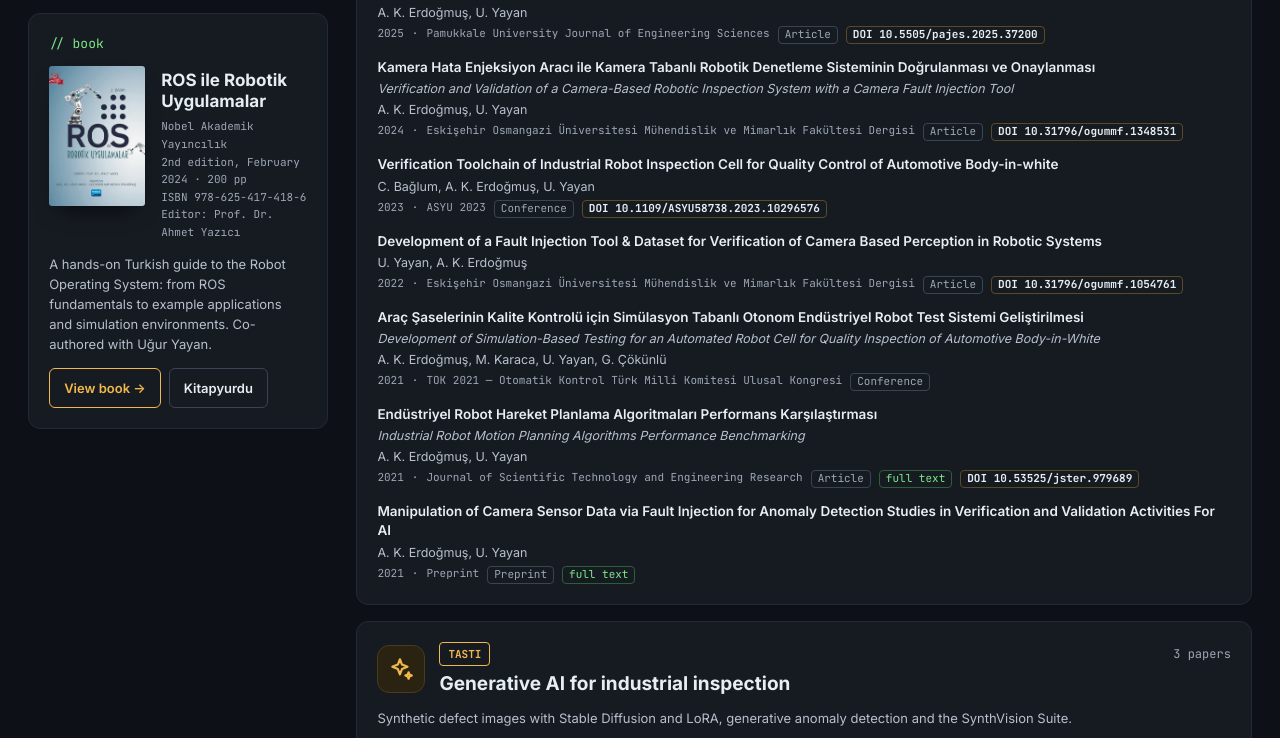
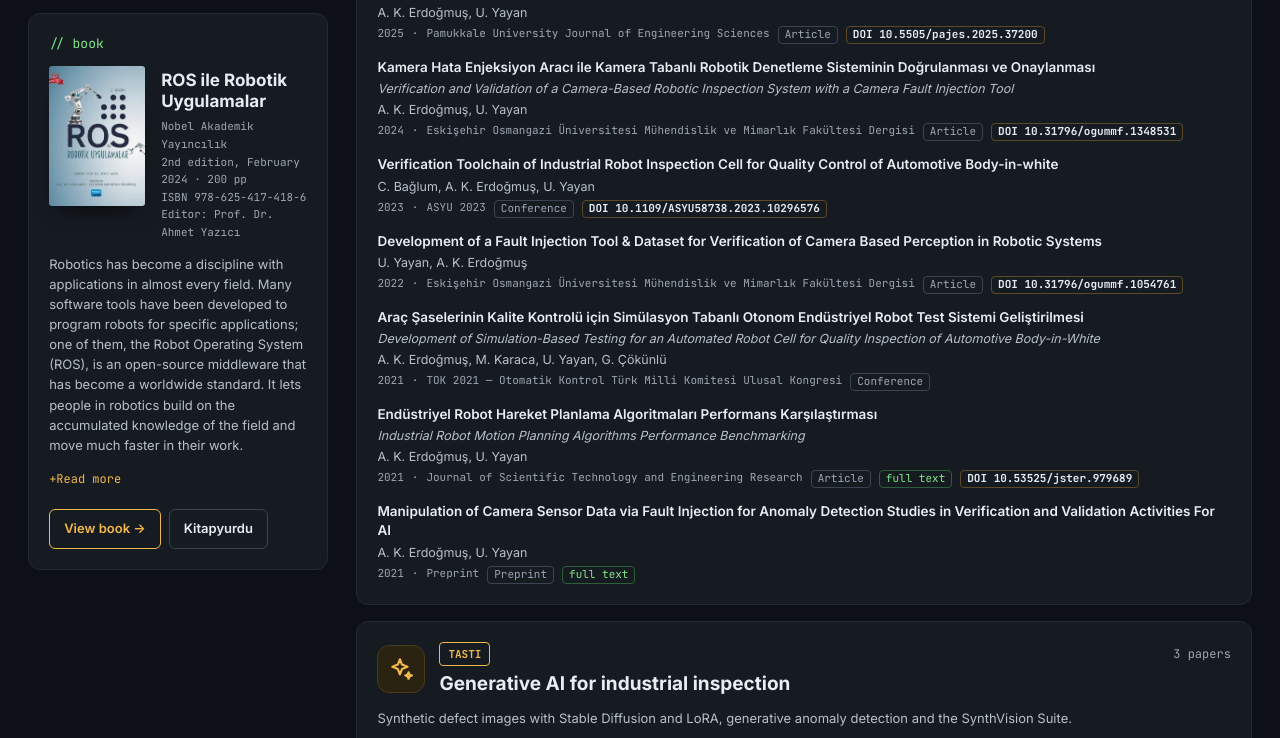
Before and after one commit to Akerdogmus/Akerdogmus.github.io, a plain HTML site: page index.html in a window 1280 px wide. Shown: the part 1039-1777 px from the top of the page. Drawn offline with Linux system fonts and the light colour scheme.

Commit message:
Use the author's own book description
The full four-paragraph Turkish description (with an English
translation) replaces the short summary; paragraphs after the first
fold under "read more" in the sidebar card.

Co-Authored-By: Claude Opus 5.5 <noreply@anthropic.com>

```diff
--- a/assets/css/style.css
+++ b/assets/css/style.css
@@ -93,6 +93,11 @@ h1, h2, h3, p, ul, ol, dl, dd { margin: 0; }
 .book__body { min-width: 0; }
 .book__title { margin-top: 4px; font-size: 17px; font-weight: 700; line-height: 1.25; }
 .book__desc { margin-top: 12px; font-size: 13px; line-height: 1.55; color: var(--text-2); }
+.book__more summary { margin-top: 8px; min-height: 32px; display: inline-flex; align-items: center; font-family: var(--mono); font-size: 12px; color: var(--accent); cursor: pointer; list-style: none; }
+.book__more summary::-webkit-details-marker { display: none; }
+.book__more summary::before { content: "+ "; }
+.book__more[open] summary::before { content: "− "; }
+.book__more .book__desc { margin-top: 10px; }
 .book__meta { margin-top: 6px; font-family: var(--mono); font-size: 11px; line-height: 1.6; color: var(--muted); }
 .book__actions { margin-top: 14px; display: flex; flex-wrap: wrap; gap: 8px; }
 
--- a/assets/js/app.js
+++ b/assets/js/app.js
@@ -17,7 +17,7 @@
       statsCmd: 'stats --source researchgate',
       stat: { publications: 'publications', books: 'books', citations: 'citations', reads: 'reads' },
       asOf: 'as of',
-      book: '// book', viewBook: 'View book →', otherStore: 'Kitapyurdu',
+      book: '// book', viewBook: 'View book →', readMore: 'Read more', otherStore: 'Kitapyurdu',
       pages: 'pp', editor: 'Editor', coverAlt: 'Cover of the book ROS ile Robotik Uygulamalar',
       liveDemo: 'Live demo ↗', source: 'Source code', screenshots: 'Screenshots',
       papers: function (n) { return n + (n === 1 ? ' paper' : ' papers'); },
@@ -39,7 +39,7 @@
       statsCmd: 'stats --source researchgate',
       stat: { publications: 'yayın', books: 'kitap', citations: 'atıf', reads: 'okunma' },
       asOf: 'tarih',
-      book: '// kitap', viewBook: 'Kitabı incele →', otherStore: 'Kitapyurdu',
+      book: '// kitap', viewBook: 'Kitabı incele →', readMore: 'Devamını oku', otherStore: 'Kitapyurdu',
       pages: 's.', editor: 'Editör', coverAlt: 'ROS ile Robotik Uygulamalar kitabının kapağı',
       liveDemo: 'Canlı demo ↗', source: 'Kaynak kod', screenshots: 'Ekran görüntüleri',
       papers: function (n) { return n + ' yayın'; },
@@ -166,6 +166,15 @@
     }).join('');
   }
 
+  // Description may be one string or a list of paragraphs; extra paragraphs fold under "read more".
+  function bookDesc(d) {
+    var ps = Array.isArray(d) ? d : [d];
+    var first = '<p class="book__desc">' + esc(ps[0]) + '</p>';
+    if (ps.length < 2) return first;
+    return first + '<details class="book__more"><summary>' + esc(t('readMore')) + '</summary>' +
+      ps.slice(1).map(function (p) { return '<p class="book__desc">' + esc(p) + '</p>'; }).join('') + '</details>';
+  }
+
   function renderBook() {
     var b = D.profile.book;
     $('book').innerHTML =
@@ -175,7 +184,7 @@
       '<div class="book__body"><h2 id="bookTitle" class="book__title">' + esc(b.title) + '</h2>' +
       '<p class="book__meta">' + esc(b.publisher) + (b.edition ? '<br>' + esc(L(b.edition)) : '') + ' · ' + b.pages + ' ' + esc(t('pages')) +
       '<br>ISBN ' + esc(b.isbn) + (b.editor ? '<br>' + esc(t('editor')) + ': ' + esc(b.editor) : '') + '</p></div></div>' +
-      '<p class="book__desc">' + esc(L(b.description)) + '</p>' +
+      bookDesc(L(b.description)) +
       '<div class="book__actions"><a class="btn btn--outline" href="' + esc(b.url) + '">' + esc(t('viewBook')) + '</a>' +
       (b.altUrl ? '<a class="btn" href="' + esc(b.altUrl) + '">' + esc(t('otherStore')) + '</a>' : '') + '</div>';
   }
--- a/data/profile.json
+++ b/data/profile.json
@@ -38,8 +38,18 @@
     "isbn": "978-625-417-418-6",
     "authors": "Uğur Yayan, Alim Kerem Erdoğmuş",
     "description": {
-      "en": "A hands-on Turkish guide to the Robot Operating System: from ROS fundamentals to example applications and simulation environments. Co-authored with Uğur Yayan.",
-      "tr": "Robot İşletim Sistemi'ne (ROS) uygulamalı bir giriş: temel kavramlardan örnek uygulamalara ve simülasyon ortamlarına. Uğur Yayan ile birlikte."
+      "tr": [
+        "Günümüzde robotik, hemen her alanda uygulamaları olan bir bilim dalı hâline gelmiştir. Robotik çalışmalarında robotların uygulamaya özel programlanması için birçok yazılım aracı geliştirilmiştir. Bunlardan biri olan Robot Operating System (ROS), dünya çapında standart hâline gelmiş bir açık kaynak kodlu arakatman yazılımıdır. Bu sayede robotik alanında kişiler geçmişten gelen tüm bilgi birikimini kullanarak çalışmalarında çok daha hızlı ilerleyebilmektedir.",
+        "Kitapta, okuyucunun ezberden ziyade konuyu anlamasını sağlamak amacıyla gerçekte var olan birçok gezgin robot için çeşitli senaryolar kurgulanmış ve tüm anlatımlar bu senaryoların gerçeklenmesi üzerinden yapılmıştır. Kitapta; Mars keşif görevi, karanlık fabrika robotları görevi, hastane hizmet görevi ve ofis güvenliği sağlama görevleri gibi gezgin robotların sahada aktif olarak kullanım senaryoları kurgulanmış ve bu senaryolar üzerinden çeşitli eğitim görevleri hazırlanarak kullanıcının bu görevleri tamamlayacak yazılımları geliştirmesi hedeflenmiştir.",
+        "Aynı zamanda bu kitapta; ROS temelleri üzerine kurulacak çeşitli ROS araçları geliştirme, algoritmalar tasarlama ve yazılımların hazırlanmış simülasyon ortamlarında gerçeklenmesine odaklanılmıştır. Her bir bölümde detaylı olarak yazılan kodlar ve hazırlanan ROS içerikleri açıklanmış ve okuyucunun tüm konuya hâkim olması amaçlanmıştır. Bunların ötesinde, robot yazılımı testi ve sanal robotik laboratuvar kullanılarak uygulamaların yapılabilmesi için de özel bölümler oluşturulmuştur.",
+        "Kitabın amacı, ileri seviyede robotik uygulamalar geliştirmek isteyen okuyucuya ROS temellerinden yola çıkılan sistematik olarak ilerleyen bir seviyede örnek ROS uygulamalarını keşfetmesini sağlamak ve kendi ROS uyumlu yazılımlarını geliştirebilir seviyeye getirmektir."
+      ],
+      "en": [
+        "Robotics has become a discipline with applications in almost every field. Many software tools have been developed to program robots for specific applications; one of them, the Robot Operating System (ROS), is an open-source middleware that has become a worldwide standard. It lets people in robotics build on the accumulated knowledge of the field and move much faster in their work.",
+        "To help readers understand the subject rather than memorise it, the book builds scenarios around many real mobile robots and explains everything by implementing those scenarios. Field use cases such as a Mars exploration mission, dark-factory robots, hospital service and office security are set up, and training tasks built on them guide the reader to develop the software that completes each task.",
+        "The book also focuses on building ROS tools on top of ROS fundamentals, designing algorithms, and running the software in prepared simulation environments. The code written in each chapter and the ROS content prepared for it are explained in detail so that the reader masters the whole topic. Dedicated chapters also cover robot software testing and doing the exercises in a virtual robotics laboratory.",
+        "The aim of the book is to let readers who want to develop advanced robotic applications explore example ROS applications that progress systematically from ROS fundamentals, and to bring them to the point where they can develop their own ROS-compatible software."
+      ]
     },
     "url": "https://www.nobelyayin.com/ros-ile-robotik-uygulamalar-18224.html",
     "altUrl": "https://www.kitapyurdu.com/kitap/ros-ile-robotik-uygulamalar/614727.html"
--- a/index.html
+++ b/index.html
@@ -17,7 +17,7 @@
   <link rel="preconnect" href="https://fonts.googleapis.com">
   <link rel="preconnect" href="https://fonts.gstatic.com" crossorigin>
   <link href="https://fonts.googleapis.com/css2?family=JetBrains+Mono:wght@400;500;700&family=Inter:wght@400;500;600;700&display=swap" rel="stylesheet">
-  <link rel="stylesheet" href="assets/css/style.css?v=4">
+  <link rel="stylesheet" href="assets/css/style.css?v=5">
 </head>
 <body>
   <a class="skip" href="#main" data-i18n="skip">Skip to content</a>
@@ -84,7 +84,7 @@
   </footer>
 
   <noscript><p class="wrap">This site needs JavaScript to list publications and apps. Profiles: <a href="https://github.com/Akerdogmus">GitHub</a> · <a href="https://www.researchgate.net/profile/Alim-Erdogmus">ResearchGate</a></p></noscript>
-  <script src="assets/js/app.js?v=4" defer></script>
-  <script src="assets/js/scene.js?v=4" defer></script>
+  <script src="assets/js/app.js?v=5" defer></script>
+  <script src="assets/js/scene.js?v=5" defer></script>
 </body>
 </html>
```
